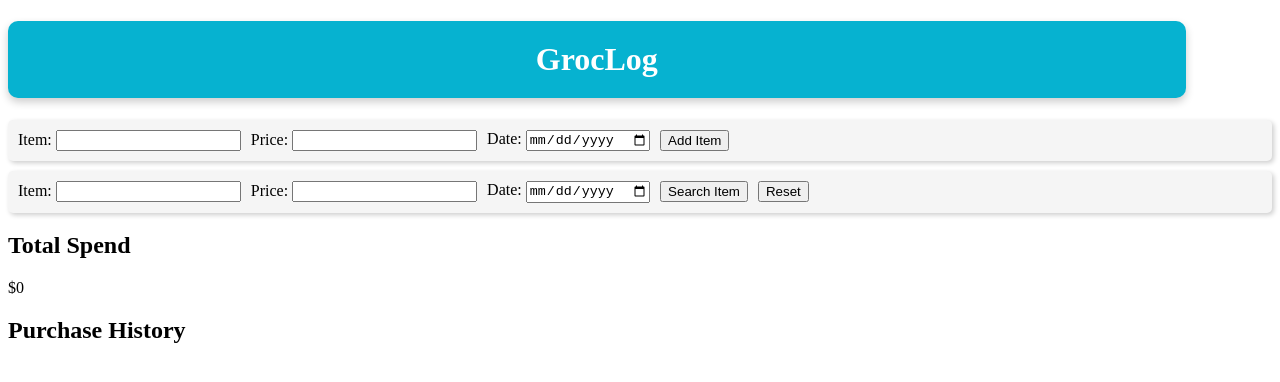
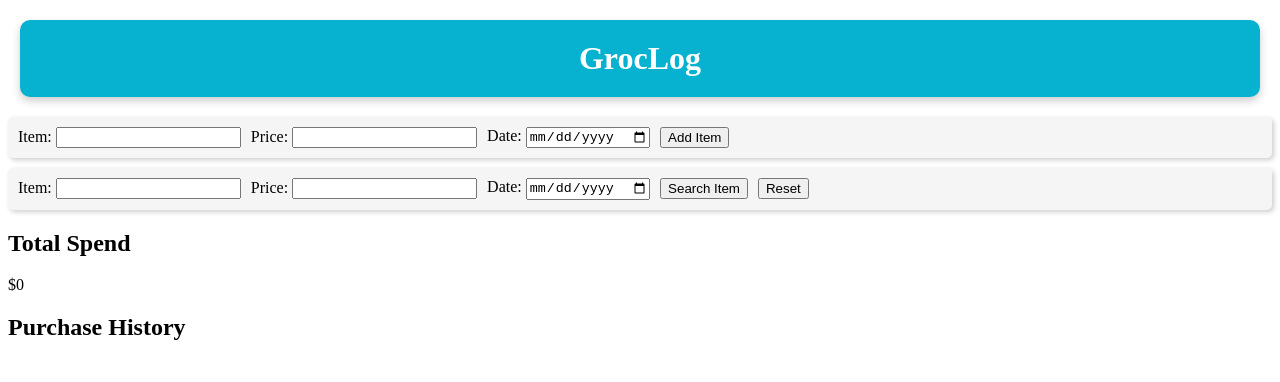
Before and after one commit to isaacr04/GrocLog, a plain HTML site: page server_files/html/itemlog/itemlog.html in a window 1280 px wide. Drawn offline with Linux system fonts and the light colour scheme; no server answers.

Commit message:
Adjusted title header for itemlog page

```diff
--- a/server_files/html/itemlog/itemlog.css
+++ b/server_files/html/itemlog/itemlog.css
@@ -7,7 +7,8 @@ h1 {
     font-size: 2em;
     font-weight: bold;
     border-radius: 10px;
-    width: 90%;
+    width: 95%;
+    margin: 20px auto;
     box-shadow: 0 4px 8px rgba(0, 0, 0, 0.2);
 }
 
```
